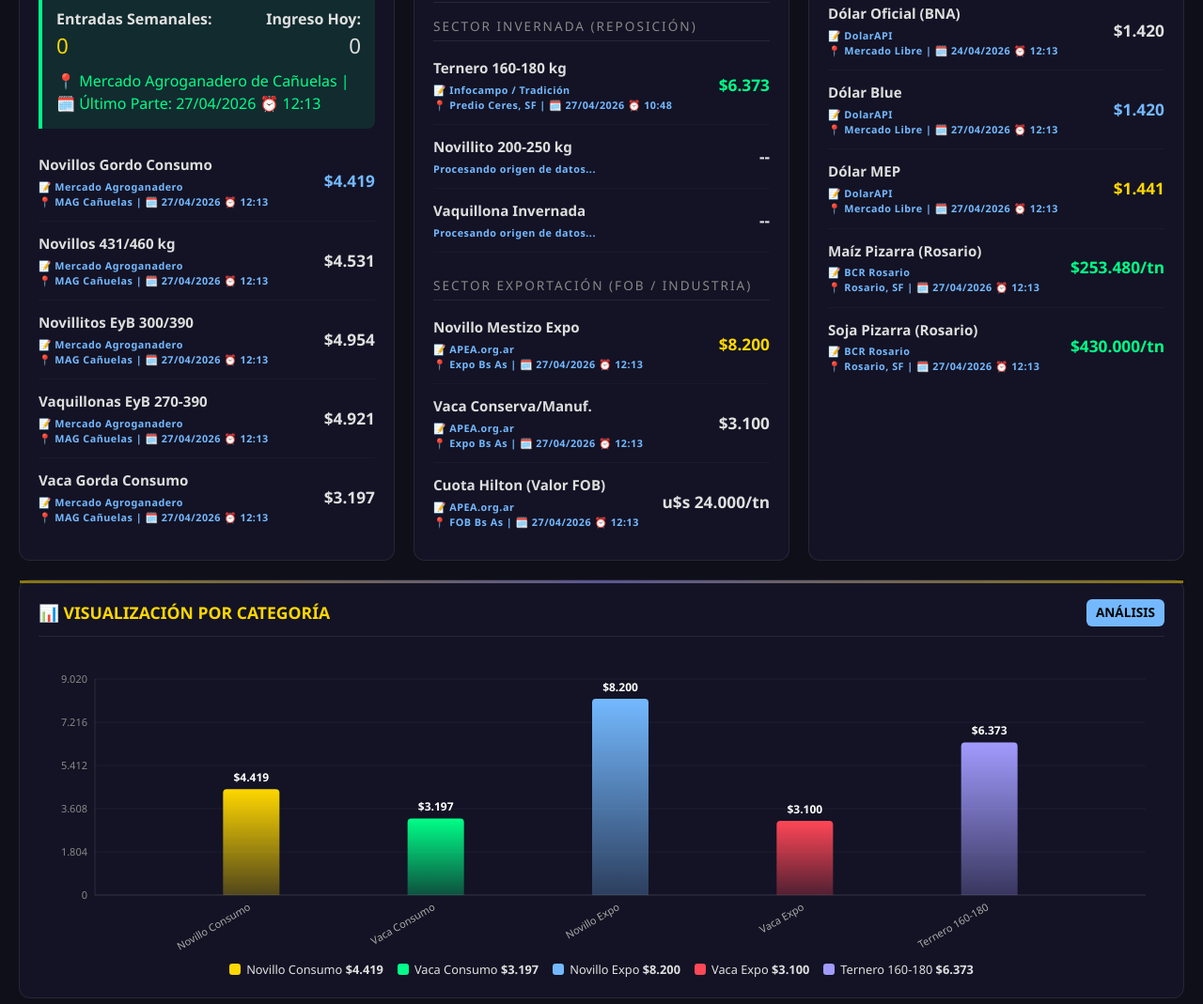
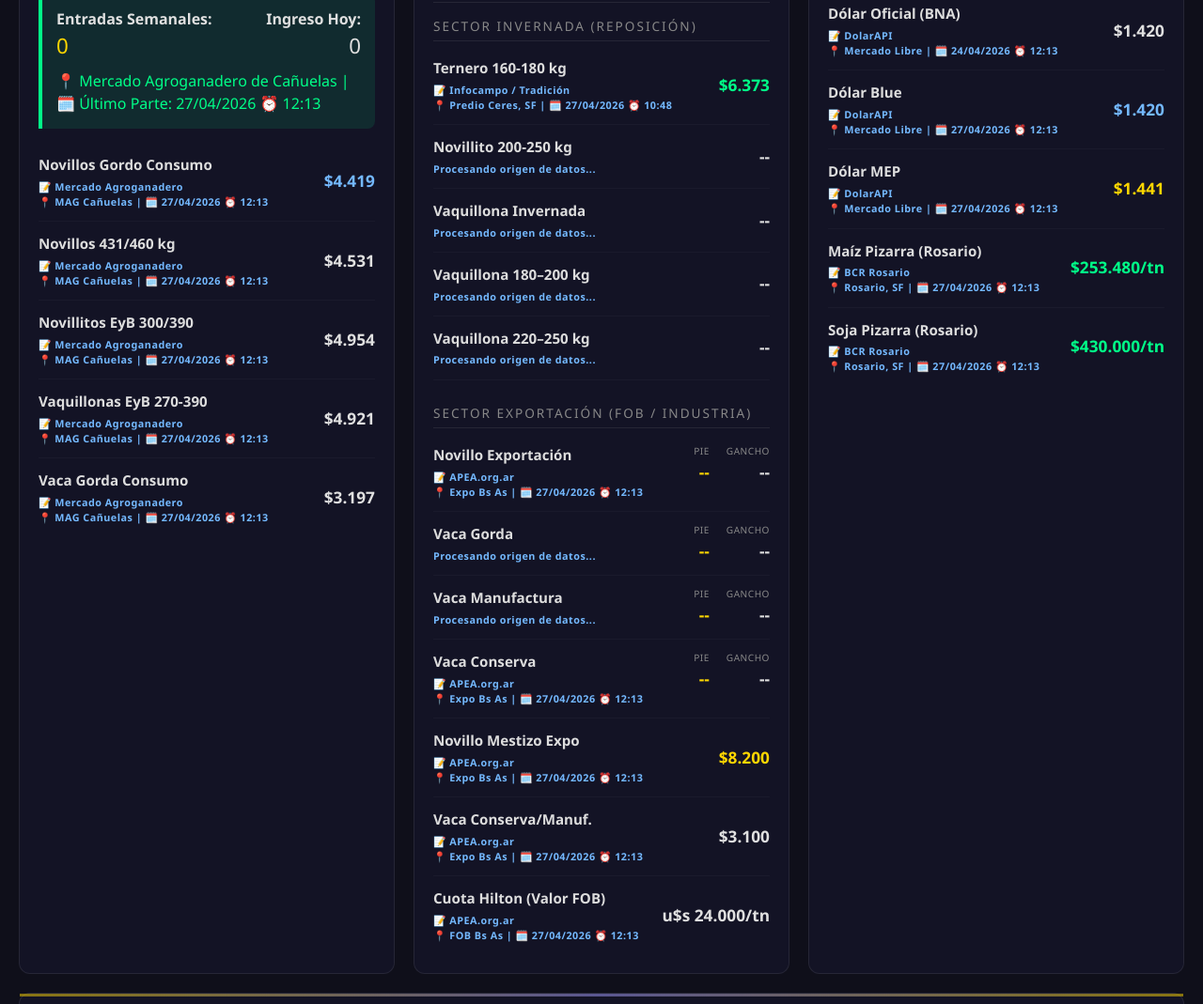
Before and after one commit to fnmaro/mercado-ganadero-femp, a website: page index.html in a window 1280 px wide. Shown: the part 650-1719 px from the top of the page at 94% size. Drawn offline with Linux system fonts and the light colour scheme.

Commit message:
Update index.html

```diff
--- a/index.html
+++ b/index.html
@@ -52,6 +52,11 @@
         .chart-legend-color { width: 12px; height: 12px; border-radius: 3px; }
         .cat-tag { font-size: 0.7em; padding: 2px 6px; border-radius: 4px; background: rgba(116,185,255,0.15); color: var(--blue); margin-left: 8px; }
         .weight-tag { font-size: 0.7em; padding: 2px 6px; border-radius: 4px; background: rgba(162,155,254,0.15); color: var(--purple); margin-left: 4px; }
+
+        /* NUEVO: Exportación dual Pie/Gancho */
+        .dual-price { display: flex; gap: 18px; text-align: right; }
+        .dual-price .col { display: flex; flex-direction: column; align-items: flex-end; }
+        .dual-price .col .lbl { font-size: 0.7em; color: #888; margin-bottom: 2px; text-transform: uppercase; letter-spacing: 0.5px; }
     </style>
 </head>
 <body>
@@ -141,7 +146,7 @@
                 <div class="data-row"><div class="data-col"><span class="label">Vaca Gorda Consumo</span><span class="meta" id="m-mag-vaca">--</span></div><span class="value" id="mag-vaca">$--</span></div>
             </div>
 
-            <!-- BLOQUE ORIGINAL: Invernada y Exportación -->
+            <!-- BLOQUE MODIFICADO: Invernada y Exportación -->
             <div class="block">
                 <div class="block-header"><h2>🌾 INVERNADA Y EXPORTACIÓN</h2><span class="badge" style="background: var(--purple); color: #fff;">REFERENCIAS</span></div>
 
@@ -149,8 +154,43 @@
                 <div class="data-row"><div class="data-col"><span class="label">Ternero 160-180 kg</span><span class="meta" id="m-inv-ter">--</span></div><span class="value v-green" id="inv-ter">$--</span></div>
                 <div class="data-row"><div class="data-col"><span class="label">Novillito 200-250 kg</span><span class="meta" id="m-inv-nov">--</span></div><span class="value" id="inv-nov">$--</span></div>
                 <div class="data-row"><div class="data-col"><span class="label">Vaquillona Invernada</span><span class="meta" id="m-inv-vaq">--</span></div><span class="value" id="inv-vaq">$--</span></div>
+                <div class="data-row"><div class="data-col"><span class="label">Vaquillona 180–200 kg</span><span class="meta" id="m-inv-vaq-180">--</span></div><span class="value" id="inv-vaq-180">$--</span></div>
+                <div class="data-row"><div class="data-col"><span class="label">Vaquillona 220–250 kg</span><span class="meta" id="m-inv-vaq-220">--</span></div><span class="value" id="inv-vaq-220">$--</span></div>
 
                 <div class="subsection-title" style="margin-top: 25px;">Sector Exportación (FOB / Industria)</div>
+
+                <div class="data-row" style="align-items:flex-start;">
+                    <div class="data-col"><span class="label">Novillo Exportación</span><span class="meta" id="m-exp-nov-std">--</span></div>
+                    <div class="dual-price">
+                        <div class="col"><span class="lbl">Pie</span><span class="value v-gold" id="exp-nov-std-pie">$--</span></div>
+                        <div class="col"><span class="lbl">Gancho</span><span class="value" id="exp-nov-std-gancho">$--</span></div>
+                    </div>
+                </div>
+
+                <div class="data-row" style="align-items:flex-start;">
+                    <div class="data-col"><span class="label">Vaca Gorda</span><span class="meta" id="m-exp-vaca-gorda">--</span></div>
+                    <div class="dual-price">
+                        <div class="col"><span class="lbl">Pie</span><span class="value v-gold" id="exp-vaca-gorda-pie">$--</span></div>
+                        <div class="col"><span class="lbl">Gancho</span><span class="value" id="exp-vaca-gorda-gancho">$--</span></div>
+                    </div>
+                </div>
+
+                <div class="data-row" style="align-items:flex-start;">
+                    <div class="data-col"><span class="label">Vaca Manufactura</span><span class="meta" id="m-exp-vaca-manuf">--</span></div>
+                    <div class="dual-price">
+                        <div class="col"><span class="lbl">Pie</span><span class="value v-gold" id="exp-vaca-manuf-pie">$--</span></div>
+                        <div class="col"><span class="lbl">Gancho</span><span class="value" id="exp-vaca-manuf-gancho">$--</span></div>
+                    </div>
+                </div>
+
+                <div class="data-row" style="align-items:flex-start;">
+                    <div class="data-col"><span class="label">Vaca Conserva</span><span class="meta" id="m-exp-vaca-cons">--</span></div>
+                    <div class="dual-price">
+                        <div class="col"><span class="lbl">Pie</span><span class="value v-gold" id="exp-vaca-cons-pie">$--</span></div>
+                        <div class="col"><span class="lbl">Gancho</span><span class="value" id="exp-vaca-cons-gancho">$--</span></div>
+                    </div>
+                </div>
+
                 <div class="data-row"><div class="data-col"><span class="label">Novillo Mestizo Expo</span><span class="meta" id="m-exp-nov">--</span></div><span class="value v-gold" id="exp-nov">$--</span></div>
                 <div class="data-row"><div class="data-col"><span class="label">Vaca Conserva/Manuf.</span><span class="meta" id="m-exp-vaca">--</span></div><span class="value" id="exp-vaca">$--</span></div>
                 <div class="data-row"><div class="data-col"><span class="label">Cuota Hilton (Valor FOB)</span><span class="meta" id="m-exp-hil">--</span></div><span class="value" id="exp-hil">u$s --</span></div>
@@ -196,23 +236,22 @@
     const FEMP = {
         config: { url: './data/latest.json' },
         rawData: null,
-        priceType: 'pie', // 'pie' o 'gancho'
+        priceType: 'pie',
         catColors: ['#ffd700', '#00ff88', '#74b9ff', '#ff4757', '#a29bfe', '#fd79a8', '#ffeaa7', '#dfe6e9'],
 
-        // Mapeo de categorías para compatibilidad con datos antiguos y nuevos
         categoryMap: {
             consumo: {
                 novillo: { sources: ['canuelas.novilloGordo', 'canuelas.novillo431'], label: 'Novillo Consumo' },
                 vaca: { sources: ['canuelas.vacaGorda'], label: 'Vaca Consumo' }
             },
             exportacion: {
-                novillo: { sources: ['apea.novMestizo'], label: 'Novillo Expo' },
-                vaca: { sources: ['apea.vacaConserva'], label: 'Vaca Expo' }
+                novillo: { sources: ['apea.novMestizo', 'apea.novilloExportacion'], label: 'Novillo Expo' },
+                vaca: { sources: ['apea.vacaConserva', 'apea.vacaManufactura', 'apea.vacaGorda'], label: 'Vaca Expo' }
             },
             invernada: {
                 ternero: { sources: ['ceres.ternero'], label: 'Ternero', hasWeight: true },
                 novillito: { sources: ['ceres.novillito'], label: 'Novillito', hasWeight: true },
-                vaquillona: { sources: ['ceres.vaquillona'], label: 'Vaquillona', hasWeight: true }
+                vaquillona: { sources: ['ceres.vaquillona', 'ceres.vaquillona180', 'ceres.vaquillona220'], label: 'Vaquillona', hasWeight: true }
             }
         },
 
@@ -235,11 +274,10 @@
                 return;
             }
 
-            // Aplicar factor pie/gancho si existe en el objeto
             let precio = obj.precio;
             const tipoPrecio = obj.price_type || 'pie';
             if (this.priceType === 'gancho' && tipoPrecio === 'pie') {
-                precio = precio * 0.58; // Factor estándar pie->gancho ~58%
+                precio = precio * 0.58;
             } else if (this.priceType === 'pie' && tipoPrecio === 'gancho') {
                 precio = precio / 0.58;
             }
@@ -257,16 +295,41 @@
             }
         },
 
-        // NUEVO: Construir modelo unificado de categorías desde datos planos o estructurados
+        // NUEVO: Renderiza fila de exportación con Pie + Gancho
+        setExportVal(idBase, obj) {
+            const pieEl   = document.getElementById(idBase + '-pie');
+            const ganEl   = document.getElementById(idBase + '-gancho');
+            const metaEl  = document.getElementById('m-' + idBase);
+
+            if (!obj || (obj.pie === undefined && obj.gancho === undefined && obj.precio === undefined)) {
+                if (pieEl)  pieEl.textContent  = '--';
+                if (ganEl)  ganEl.textContent  = '--';
+                if (metaEl) metaEl.textContent = 'Procesando origen de datos...';
+                return;
+            }
+
+            const pie   = obj.pie !== undefined ? obj.pie : (obj.price_type === 'pie' ? obj.precio : undefined);
+            const gancho = obj.gancho !== undefined ? obj.gancho : (obj.price_type === 'gancho' ? obj.precio : undefined);
+
+            if (pieEl)   pieEl.textContent  = pie   !== undefined ? '$' + this.fmt(Math.round(pie)) : '--';
+            if (ganEl)   ganEl.textContent  = gancho !== undefined ? '$' + this.fmt(Math.round(gancho)) : '--';
+
+            if (metaEl) {
+                const f = obj.fecha ? obj.fecha.split('-').reverse().join('/') : '--';
+                const h = obj.hora || '--';
+                const fte = obj.fuente || '--';
+                const lug = obj.lugar || '--';
+                metaEl.innerHTML = `📝 ${fte}<br>📍 ${lug} | 🗓️ ${f} ⏰ ${h}`;
+            }
+        },
+
         buildCategoryModel(d) {
             const model = { consumo: {}, exportacion: {}, invernada: {} };
 
-            // Si ya viene estructurado en formato nuevo
             if (d.categorias) {
                 return d.categorias;
             }
 
-            // Compatibilidad: mapear desde estructura plana antigua
             const flat = {
                 'canuelas.novilloGordo': d.canuelas?.novilloGordo,
                 'canuelas.novillo431': d.canuelas?.novillo431,
@@ -276,8 +339,13 @@
                 'ceres.ternero': d.ceres?.ternero,
                 'ceres.novillito': d.ceres?.novillito,
                 'ceres.vaquillona': d.ceres?.vaquillona,
+                'ceres.vaquillona180': d.ceres?.vaquillona180,
+                'ceres.vaquillona220': d.ceres?.vaquillona220,
                 'apea.novMestizo': d.apea?.novMestizo,
                 'apea.vacaConserva': d.apea?.vacaConserva,
+                'apea.vacaGorda': d.apea?.vacaGorda,
+                'apea.vacaManufactura': d.apea?.vacaManufactura,
+                'apea.novilloExportacion': d.apea?.novilloExportacion,
                 'apea.hilton': d.apea?.hilton
             };
 
@@ -289,11 +357,12 @@
                     cfg.sources.forEach(src => {
                         const obj = flat[src];
                         if (obj && obj.precio !== undefined) {
-                            // Si es invernada y no tiene weight_range, inferir del nombre
                             if (cfg.hasWeight && !obj.weight_range) {
                                 if (src.includes('ternero')) obj.weight_range = '160-180';
                                 if (src.includes('novillito')) obj.weight_range = '200-250';
-                                if (src.includes('vaquillona')) obj.weight_range = '270-390';
+                                if (src.includes('vaquillona180')) obj.weight_range = '180-200';
+                                if (src.includes('vaquillona220')) obj.weight_range = '220-250';
+                                if (src.includes('vaquillona') && !src.includes('180') && !src.includes('220')) obj.weight_range = '270-390';
                             }
                             if (!obj.price_type) obj.price_type = 'pie';
                             items.push(obj);
@@ -309,7 +378,7 @@
                                 model[sistema][cat][wr].push(it);
                             });
                         } else {
-                            model[sistema][cat] = items[0]; // Tomar el primero para categorías simples
+                            model[sistema][cat] = items[0];
                         }
                     }
                 });
@@ -318,7 +387,6 @@
             return model;
         },
 
-        // NUEVO: Obtener datos filtrados para el gráfico
         getChartData(categorias) {
             const data = [];
             const sistema = document.getElementById('filter-sistema').value;
@@ -334,7 +402,6 @@
                     const item = categorias[sys][cat];
                     if (!item) return;
 
-                    // Invernada con rangos de peso
                     if (typeof item === 'object' && !item.precio) {
                         Object.keys(item).forEach(wr => {
                             if (peso !== 'all' && peso !== wr) return;
@@ -367,7 +434,6 @@
             return data;
         },
 
-        // NUEVO: Renderizar gráfico de barras con Canvas
         drawChart(data) {
             const canvas = document.getElementById('catChart');
             const ctx = canvas.getContext('2d');
@@ -400,7 +466,6 @@
             const barWidth = Math.min(60, (chartW / data.length) * 0.6);
             const gap = (chartW - (barWidth * data.length)) / (data.length + 1);
 
-            // Ejes
             ctx.strokeStyle = 'rgba(255,255,255,0.1)';
             ctx.lineWidth = 1;
             ctx.beginPath();
@@ -409,7 +474,6 @@
             ctx.lineTo(w - padding.right, h - padding.bottom);
             ctx.stroke();
 
-            // Líneas horizontales
             for (let i = 0; i <= 5; i++) {
                 const y = padding.top + chartH - (chartH * (i/5));
                 ctx.strokeStyle = 'rgba(255,255,255,0.05)';
@@ -424,13 +488,11 @@
                 ctx.fillText(this.fmt(Math.round(maxVal * (i/5))), padding.left - 8, y + 4);
             }
 
-            // Barras
             data.forEach((d, i) => {
                 const x = padding.left + gap + i * (barWidth + gap);
                 const barH = (d.value / maxVal) * chartH;
                 const y = padding.top + chartH - barH;
 
-                // Gradiente
                 const grad = ctx.createLinearGradient(0, y, 0, y + barH);
                 grad.addColorStop(0, d.color);
                 grad.addColorStop(1, d.color + '44');
@@ -440,13 +502,11 @@
                 ctx.roundRect(x, y, barWidth, barH, [4, 4, 0, 0]);
                 ctx.fill();
 
-                // Valor encima
                 ctx.fillStyle = '#fff';
                 ctx.font = 'bold 12px Segoe UI';
                 ctx.textAlign = 'center';
                 ctx.fillText('$' + this.fmt(d.value), x + barWidth/2, y - 8);
 
-                // Label abajo
                 ctx.save();
                 ctx.translate(x + barWidth/2, h - padding.bottom + 15);
                 ctx.rotate(-Math.PI / 6);
@@ -457,7 +517,6 @@
                 ctx.restore();
             });
 
-            // Leyenda HTML
             const legend = document.getElementById('chartLegend');
             legend.innerHTML = data.map(d => `
                 <div class="chart-legend-item">
@@ -467,7 +526,6 @@
             `).join('');
         },
 
-        // NUEVO: Actualizar opciones de categoría según sistema
         updateCategoriaOptions() {
             const sistema = document.getElementById('filter-sistema').value;
             const select = document.getElementById('filter-categoria');
@@ -486,8 +544,6 @@
                 select.appendChild(opt);
             });
 
-            // Habilitar/deshabilitar filtro de peso
-            const isInvernada = sistema === 'invernada' || (sistema === 'all' && select.value === 'ternero');
             pesoGroup.style.opacity = (sistema === 'invernada') ? '1' : '0.4';
             pesoGroup.style.pointerEvents = (sistema === 'invernada') ? 'auto' : 'none';
         },
@@ -548,7 +604,6 @@
                 else { sEl.style.background = 'rgba(255,215,0,0.2)'; sEl.style.color = 'var(--yellow)'; sEl.style.border = '1px solid var(--yellow)'; }
             }
 
-            // Entradas Cañuelas BLINDADAS
             const entHoy = parseInt(d.canuelas?.entrada) || 0;
             const entSem = parseInt(d.canuelas?.entradaSemanal) || 0;
             document.getElementById('mag-hoy').textContent = this.fmt(entHoy);
@@ -558,7 +613,7 @@
             const ch = d.canuelas?.hora || '--';
             document.getElementById('m-mag-entrada').innerHTML = `📍 Mercado Agroganadero de Cañuelas | 🗓️ Último Parte: ${cf} ⏰ ${ch}`;
 
-            // Precios (compatibilidad absoluta con estructura anterior)
+            // Precios originales (compatibilidad absoluta)
             this.setVal('mag-nov', 'm-mag-nov', d.canuelas?.novilloGordo);
             this.setVal('mag-n431', 'm-mag-n431', d.canuelas?.novillo431);
             this.setVal('mag-nt300', 'm-mag-nt300', d.canuelas?.novillito300);
@@ -579,7 +634,17 @@
             this.setVal('mac-maiz', 'm-mac-maiz', d.granos?.maiz, '$', '/tn');
             this.setVal('mac-soja', 'm-mac-soja', d.granos?.soja, '$', '/tn');
 
-            // CÁLCULOS MACRO (Garantía Anti-NaN)
+            // NUEVO: Invernada extendida
+            this.setVal('inv-vaq-180', 'm-inv-vaq-180', d.ceres?.vaquillona180);
+            this.setVal('inv-vaq-220', 'm-inv-vaq-220', d.ceres?.vaquillona220);
+
+            // NUEVO: Exportación extendida (Pie + Gancho)
+            this.setExportVal('exp-nov-std',   d.apea?.novilloExportacion || d.apea?.novMestizo);
+            this.setExportVal('exp-vaca-gorda', d.apea?.vacaGorda);
+            this.setExportVal('exp-vaca-manuf', d.apea?.vacaManufactura);
+            this.setExportVal('exp-vaca-cons',  d.apea?.vacaConserva);
+
+            // CÁLCULOS MACRO
             const ext = (obj) => parseFloat(obj?.precio || 0);
 
             const ter = ext(d.ceres?.ternero) || 6373;
@@ -599,7 +664,7 @@
             document.getElementById('mac-brecha').innerHTML = this.getSemaphore(valBrecha, { green: 20, yellow: 40 }, true);
             document.getElementById('rel-usd').textContent = 'u$s ' + (ter / dbl).toFixed(2);
 
-            // NUEVO: Renderizar modelo de categorías y gráfico
+            // Gráfico
             const categorias = this.buildCategoryModel(d);
             const chartData = this.getChartData(categorias);
             this.drawChart(chartData);
```
